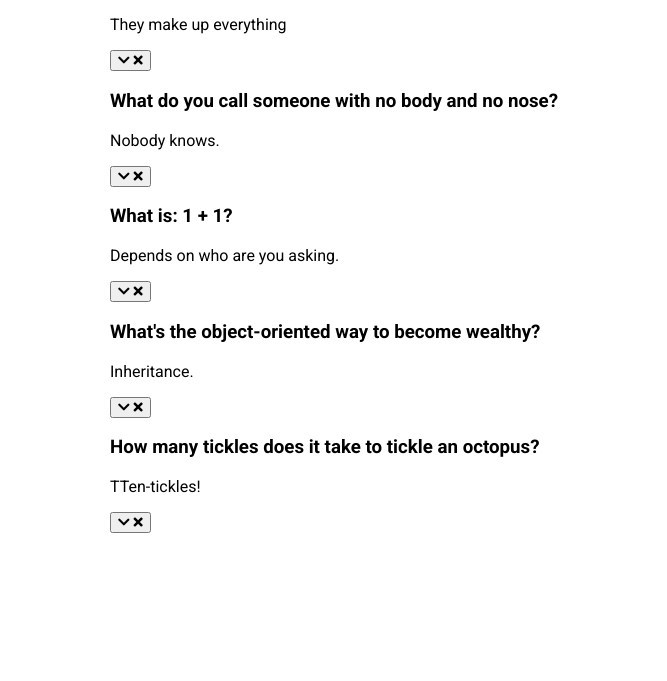
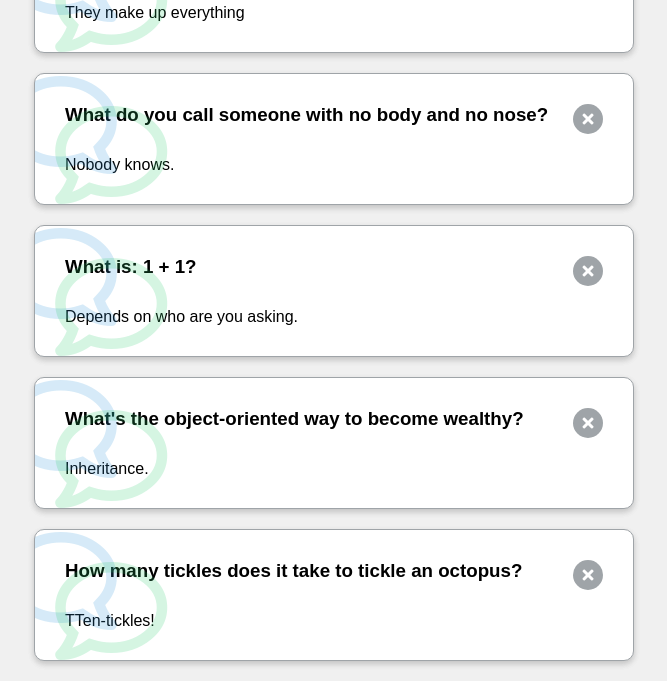
Before and after one commit to Joonys/FAQCollapse, a plain HTML site: page index.html in a window 1280 px wide. Shown: the part 196-877 px from the top of the page, without its empty margins (306-973 px from the left). Before the commit the page ends 800 px from the top, so only its background shows below. Drawn offline with Linux system fonts and the light colour scheme; a web font is replaced by a local one.

Commit message:
style: add styles for faq boxes

```diff
--- a/index.html
+++ b/index.html
@@ -18,7 +18,7 @@
       <div class="faq active">
         <h3 class="faq-title">Why shouldn't we trust atoms?</h3>
         <p class="faq-text">They make up everything</p>
-        <button>
+        <button class="faq-toggle">
           <i class="fas fa-chevron-down"></i>
           <i class="fas fa-times"></i>
         </button>
@@ -28,7 +28,7 @@
           What do you call someone with no body and no nose?
         </h3>
         <p class="faq-text">Nobody knows.</p>
-        <button>
+        <button class="faq-toggle">
           <i class="fas fa-chevron-down"></i>
           <i class="fas fa-times"></i>
         </button>
@@ -36,7 +36,7 @@
       <div class="faq active">
         <h3 class="faq-title">What is: 1 + 1?</h3>
         <p class="faq-text">Depends on who are you asking.</p>
-        <button>
+        <button class="faq-toggle">
           <i class="fas fa-chevron-down"></i>
           <i class="fas fa-times"></i>
         </button>
@@ -46,7 +46,7 @@
           What's the object-oriented way to become wealthy?
         </h3>
         <p class="faq-text">Inheritance.</p>
-        <button>
+        <button class="faq-toggle">
           <i class="fas fa-chevron-down"></i>
           <i class="fas fa-times"></i>
         </button>
@@ -56,7 +56,7 @@
           How many tickles does it take to tickle an octopus?
         </h3>
         <p class="faq-text">TTen-tickles!</p>
-        <button>
+        <button class="faq-toggle">
           <i class="fas fa-chevron-down"></i>
           <i class="fas fa-times"></i>
         </button>
--- a/style.css
+++ b/style.css
@@ -1,16 +1,107 @@
-@import url('https://fonts.googleapis.com/css2?family=Roboto:wght@400;700&display=swap');
+@import url('https://fonts.googleapis.com/css?family=Muli&display=swap');
 
 * {
   box-sizing: border-box;
 }
 
 body {
-  font-family: 'Roboto', sans-serif;
+  font-family: 'Muli', sans-serif;
+  background-color: #f0f0f0;
+}
+
+h1 {
+  margin: 50px 0 30px;
+  text-align: center;
+}
+
+.faq-container {
+  max-width: 600px;
+  margin: 0 auto;
+}
+
+.faq {
+  background-color: transparent;
+  border: 1px solid #9fa4a8;
+  border-radius: 10px;
+  margin: 20px 0;
+  padding: 30px;
+  position: relative;
+  overflow: hidden;
+  transition: 0.3s ease;
+}
+
+.faq.active {
+  background-color: #fff;
+  box-shadow: 0 3px 6px rgba(0, 0, 0, 0.1), 0 3px 6px rgba(0, 0, 0, 0.1);
+}
+
+.faq.active::before,
+.faq.active::after {
+  content: '\f075';
+  font-family: 'Font Awesome 5 Free';
+  color: #2ecc71;
+  font-size: 7rem;
+  position: absolute;
+  opacity: 0.2;
+  top: 20px;
+  left: 20px;
+  z-index: 0;
+}
+
+.faq.active::before {
+  color: #3498db;
+  top: -10px;
+  left: -30px;
+  transform: rotateY(180deg);
+}
+
+.faq-title {
+  margin: 0 35px 0 0;
+}
+
+.faq-text {
+  display: none;
+  margin: 30px 0 0;
+}
+
+.faq.active .faq-text {
+  display: block;
+}
+
+.faq-toggle {
+  background-color: transparent;
+  border: 0;
+  border-radius: 50%;
+  cursor: pointer;
   display: flex;
-  flex-direction: column;
   align-items: center;
   justify-content: center;
-  height: 100vh;
-  overflow: hidden;
-  margin: 0;
+  font-size: 16px;
+  padding: 0;
+  position: absolute;
+  top: 30px;
+  right: 30px;
+  height: 30px;
+  width: 30px;
 }
+
+.faq-toggle:focus {
+  outline: 0;
+}
+
+.faq-toggle .fa-times {
+  display: none;
+}
+
+.faq.active .faq-toggle .fa-times {
+  color: #fff;
+  display: block;
+}
+
+.faq.active .faq-toggle .fa-chevron-down {
+  display: none;
+}
+
+.faq.active .faq-toggle {
+  background-color: #9fa4a8;
+}
```
